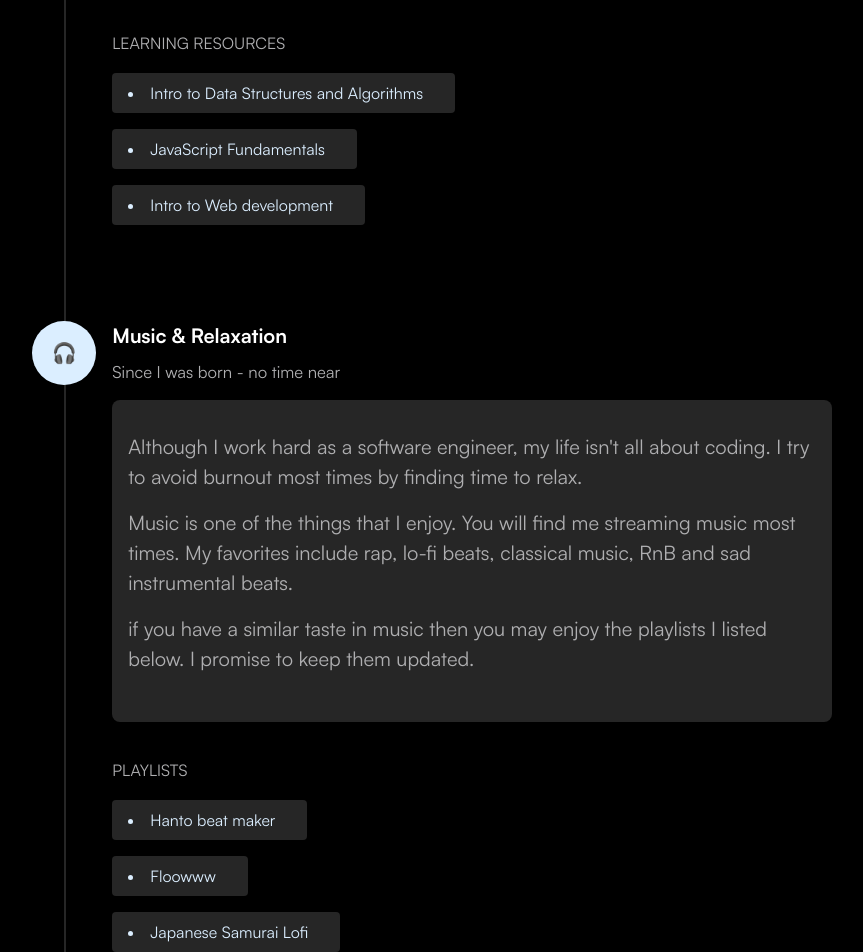
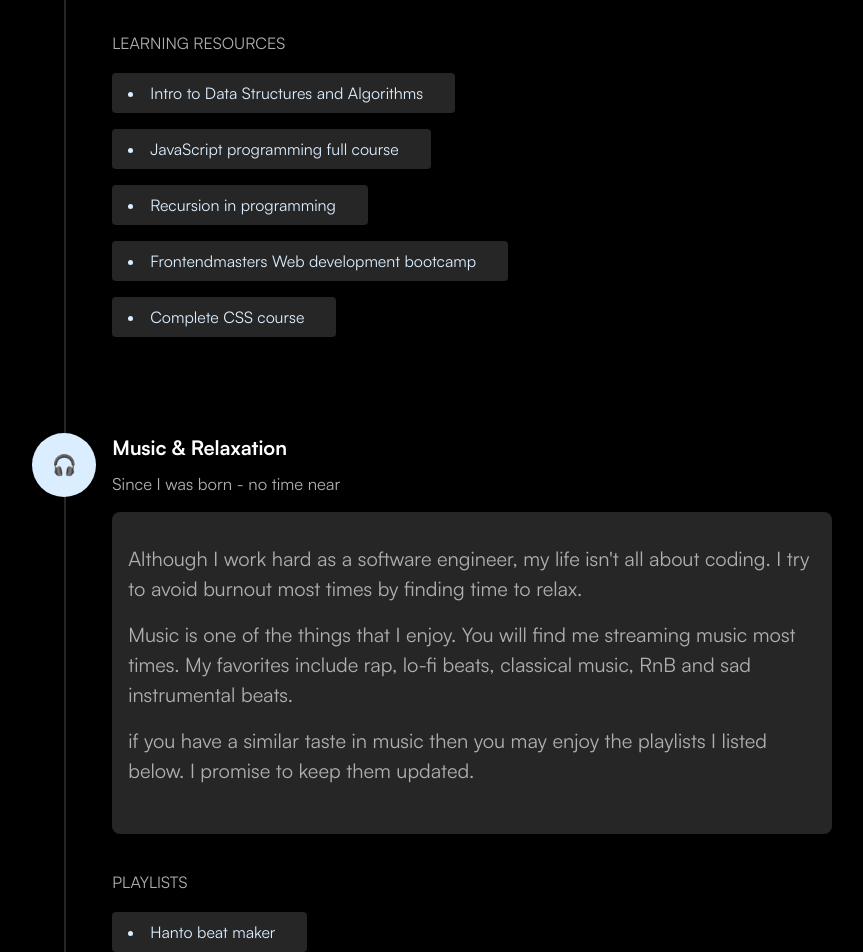
Before and after one commit to gzkdev/portfolio-archive, a Next.js app: page /about in a window 1280 px wide. Shown: the part 4000-4952 px from the top of the page, without its empty margins (15-878 px from the left). Built offline with nearby package versions, Linux system fonts and the light colour scheme.

Commit message:
refactor: updated app data for about page

```diff
--- a/components/AppData.js
+++ b/components/AppData.js
@@ -159,15 +159,23 @@ export const JourneyData = [
             items: [
                 {
                     title: "Intro to Data Structures and Algorithms",
-                    url: "https://freecodecamp.org"
+                    url: "https://www.youtube.com/watch?v=zg9ih6SVACc&list=PLexwiR9TsXGC6m_2-IM3vffVsYQlkYvoZ&index=126&t=70s"
                 },
                 {
-                    title: "JavaScript Fundamentals",
-                    url: "https://freecodecamp.org"
+                    title: "JavaScript programming full course",
+                    url: "https://www.youtube.com/watch?v=jS4aFq5-91M"
                 },
                 {
-                    title: "Intro to Web development",
-                    url: "https://freecodecamp.org"
+                    title: "Recursion in programming",
+                    url: "https://www.youtube.com/watch?v=1Rs2ND1ryYc&t=25s"
+                },
+                {
+                    title: "Frontendmasters Web development bootcamp",
+                    url: "https://frontendmasters.com/bootcamp"
+                },
+                {
+                    title: "Complete CSS course",
+                    url: "https://www.youtube.com/watch?v=1Rs2ND1ryYc&t=25s"
                 }
             ]
         }
@@ -187,15 +195,19 @@ export const JourneyData = [
             items: [
                 {
                     title: "Hanto beat maker",
-                    url: "https://freecodecamp.org"
+                    url: "https://www.youtube.com/playlist?list=PLa2kH2O8QpWpsVjmI0fVMajz3GBHlRsgh"
                 },
                 {
-                    title: "Floowww",
-                    url: "https://freecodecamp.org"
+                    title: "Floowww (chill beats)",
+                    url: "https://www.youtube.com/playlist?list=PLexwiR9TsXGDHS-K-1BWwe07cMau-WAuN"
                 },
                 {
-                    title: "Japanese Samurai Lofi",
-                    url: "https://freecodecamp.org"
+                    title: "Sad Lo-fi trap beats",
+                    url: "https://www.youtube.com/playlist?list=PLHRNgEwtFSkRZ0cXOxOxcucDPUZB6KVGS"
+                },
+                {
+                    title: "Zen mode Binuaral instrumentals",
+                    url: "https://youtube.com/playlist?list=PLQ2Wg5HOzACPP2HwdDUmTs4rNC6TjG7-7"
                 }
             ]
         }
```
